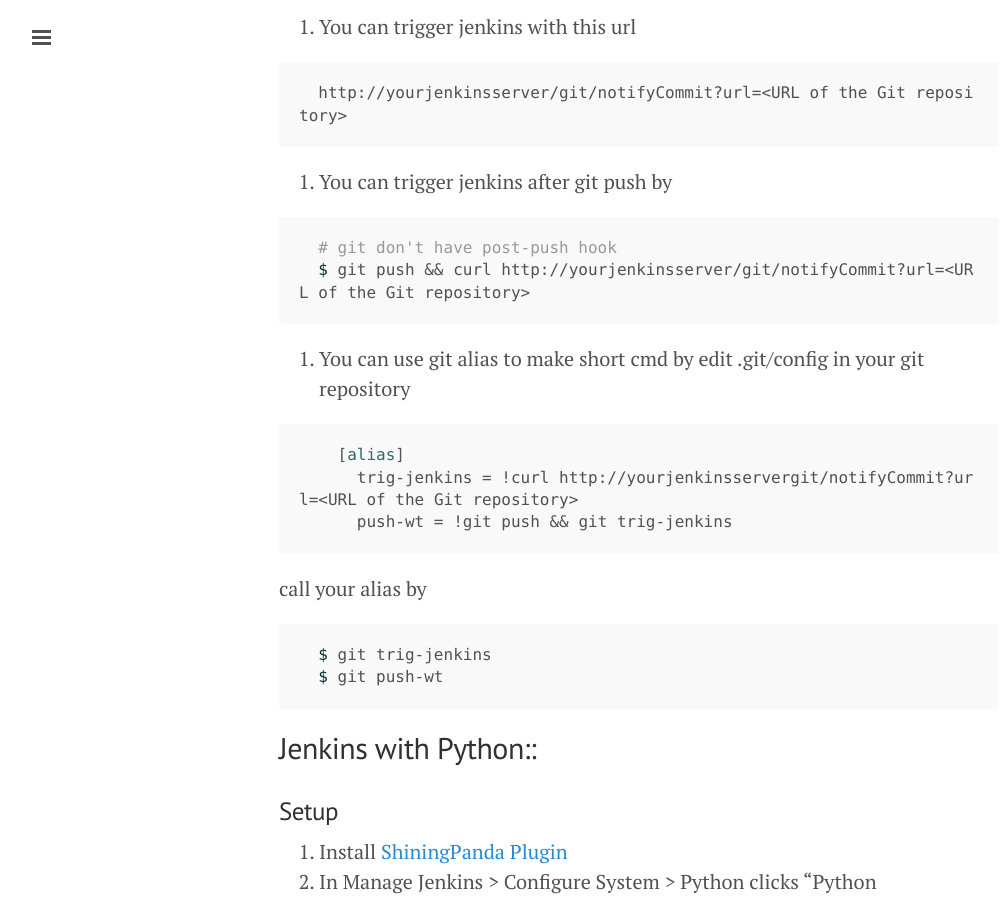
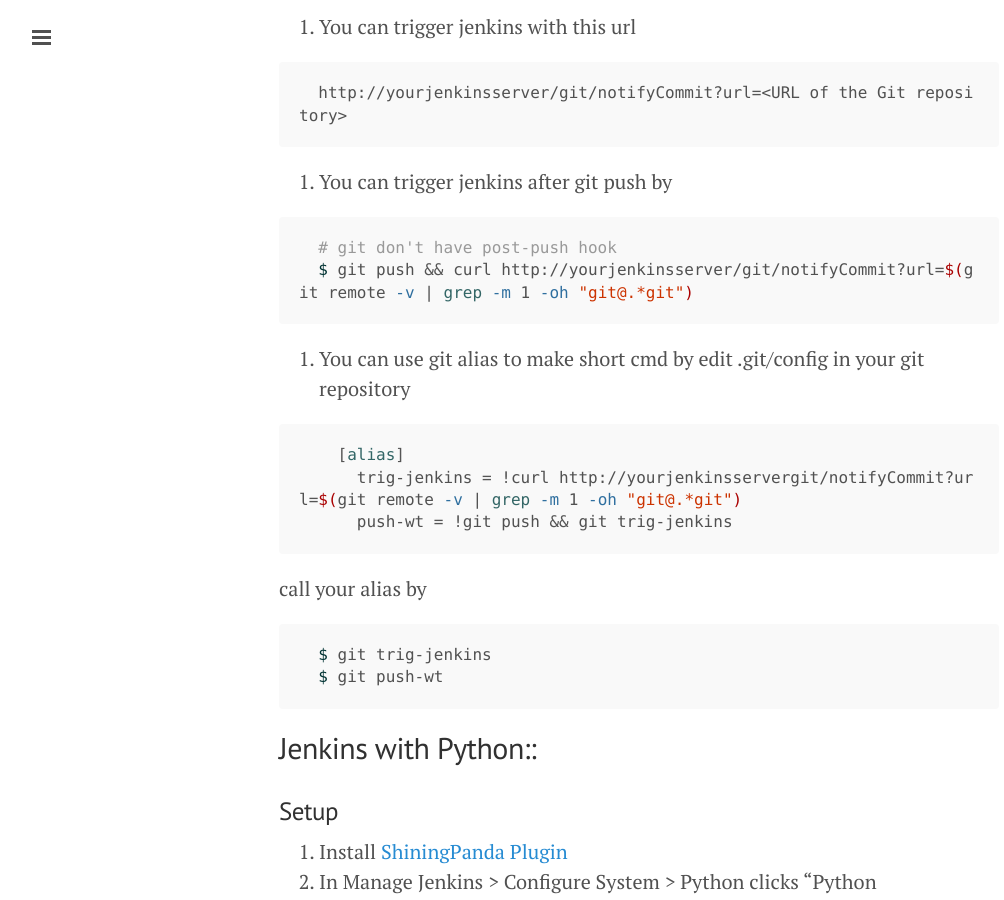
Before and after one commit to ibotdotout/ibotdotout.github.io, a Jekyll site: the page built from _posts/2014-07-19-continuous-integration.md, in a window 1280 px wide and 900 px high, scrolled down 4325 px. Shown: the whole window, without its empty margins (1-1005 px from the left). Built offline with Jekyll 4.4.1, drawn with Linux system fonts in a browser that asks for light colours; Markdown is read by kramdown in place of the engine named in the settings.

Commit message:
add sub command in git trig

````diff
--- a/_posts/2014-07-19-continuous-integration.md
+++ b/_posts/2014-07-19-continuous-integration.md
@@ -2,7 +2,7 @@
 layout: post
 title: Continuos Integrations
 tags: CI
-permalink: CI
+permalink: ci
 ---
 # [Drone.io](https://drone.io) - Simple CI Server
 ## Private Configuration:
@@ -167,14 +167,14 @@ Original From [Setting up an Apache Proxy for port 80 -> 8080](https://wiki.jenk
 
   ```sh
   # git don't have post-push hook
-  $ git push && curl http://yourjenkinsserver/git/notifyCommit?url=<URL of the Git repository>
+  $ git push && curl http://yourjenkinsserver/git/notifyCommit?url=$(git remote -v | grep -m 1 -oh "git@.*git")
   ```
 
 4. You can use git alias to make short cmd by edit .git/config in your git repository
 
   ```sh
     [alias]
-      trig-jenkins = !curl http://yourjenkinsservergit/notifyCommit?url=<URL of the Git repository>
+      trig-jenkins = !curl http://yourjenkinsservergit/notifyCommit?url=$(git remote -v | grep -m 1 -oh "git@.*git")
       push-wt = !git push && git trig-jenkins
   ```
 
````
